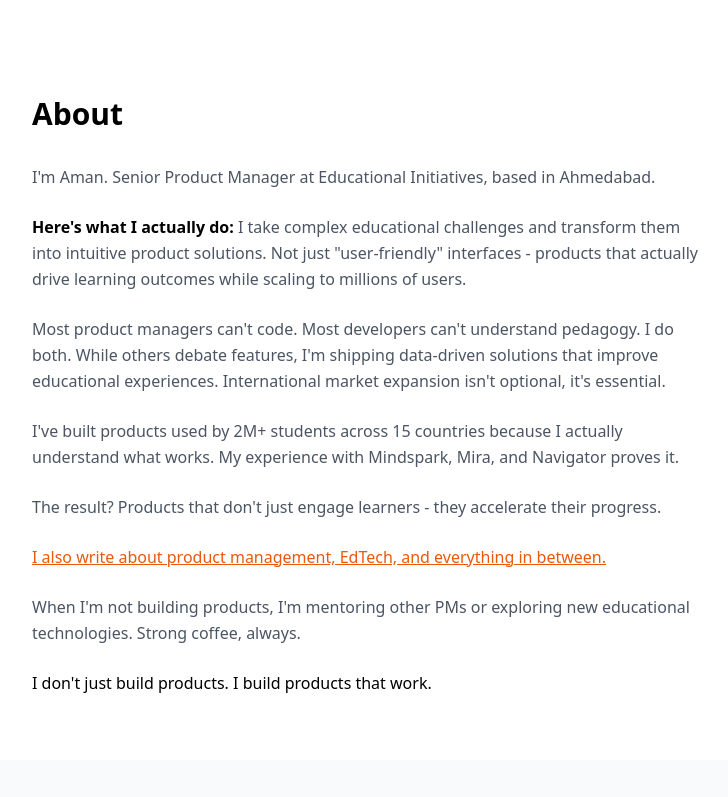
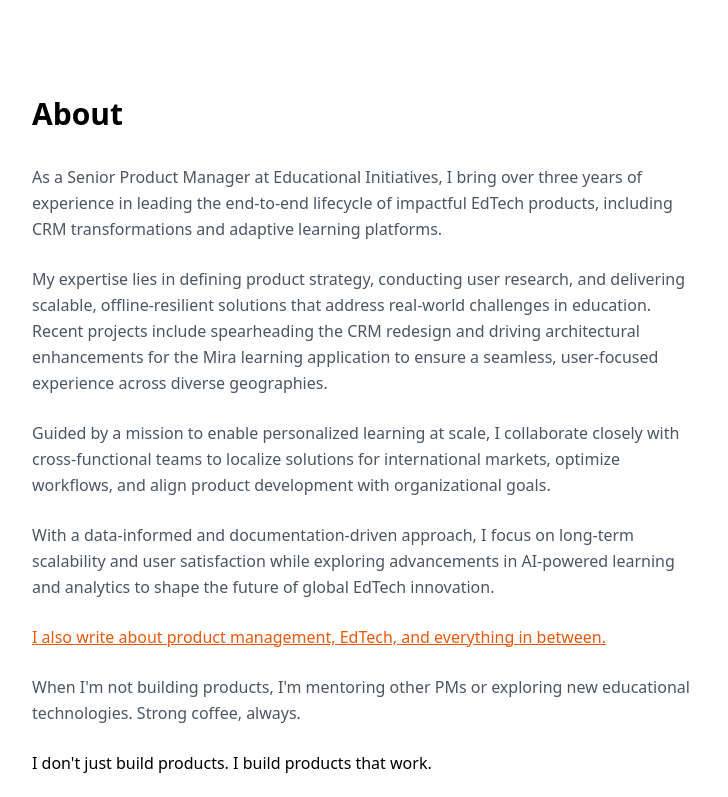
Before and after one commit to qa-aman/portfolio-aman-parmar, a React (Vite) app: page / in a window 1280 px wide. Shown: the part 627-1424 px from the top of the page, without its empty margins (272-1000 px from the left). Built offline with nearby package versions, Linux system fonts and the light colour scheme.

Commit message:
Update About section
Update the About section with the new professional content.

```diff
--- a/src/components/AboutSection.tsx
+++ b/src/components/AboutSection.tsx
@@ -7,27 +7,19 @@ const AboutSection = () => {
 
         <div className="space-y-6 text-gray-600 leading-relaxed">
           <p>
-            I'm Aman. Senior Product Manager at Educational Initiatives, based in Ahmedabad.
+            As a Senior Product Manager at Educational Initiatives, I bring over three years of experience in leading the end-to-end lifecycle of impactful EdTech products, including CRM transformations and adaptive learning platforms.
           </p>
 
           <p>
-            <strong className="text-black">Here's what I actually do:</strong> I take complex educational challenges and transform them into intuitive product solutions.
-            Not just "user-friendly" interfaces - products that actually drive learning outcomes while scaling to millions of users.
+            My expertise lies in defining product strategy, conducting user research, and delivering scalable, offline-resilient solutions that address real-world challenges in education. Recent projects include spearheading the CRM redesign and driving architectural enhancements for the Mira learning application to ensure a seamless, user-focused experience across diverse geographies.
           </p>
 
           <p>
-            Most product managers can't code. Most developers can't understand pedagogy. I do both. While
-            others debate features, I'm shipping data-driven solutions that improve educational experiences.
-            International market expansion isn't optional, it's essential.
+            Guided by a mission to enable personalized learning at scale, I collaborate closely with cross-functional teams to localize solutions for international markets, optimize workflows, and align product development with organizational goals.
           </p>
 
           <p>
-            I've built products used by 2M+ students across 15 countries because I actually
-            understand what works. My experience with Mindspark, Mira, and Navigator proves it.
-          </p>
-
-          <p>
-            The result? Products that don't just engage learners - they accelerate their progress.
+            With a data-informed and documentation-driven approach, I focus on long-term scalability and user satisfaction while exploring advancements in AI-powered learning and analytics to shape the future of global EdTech innovation.
           </p>
 
           <p className="text-orange-600 underline cursor-pointer hover:text-orange-700">
```
